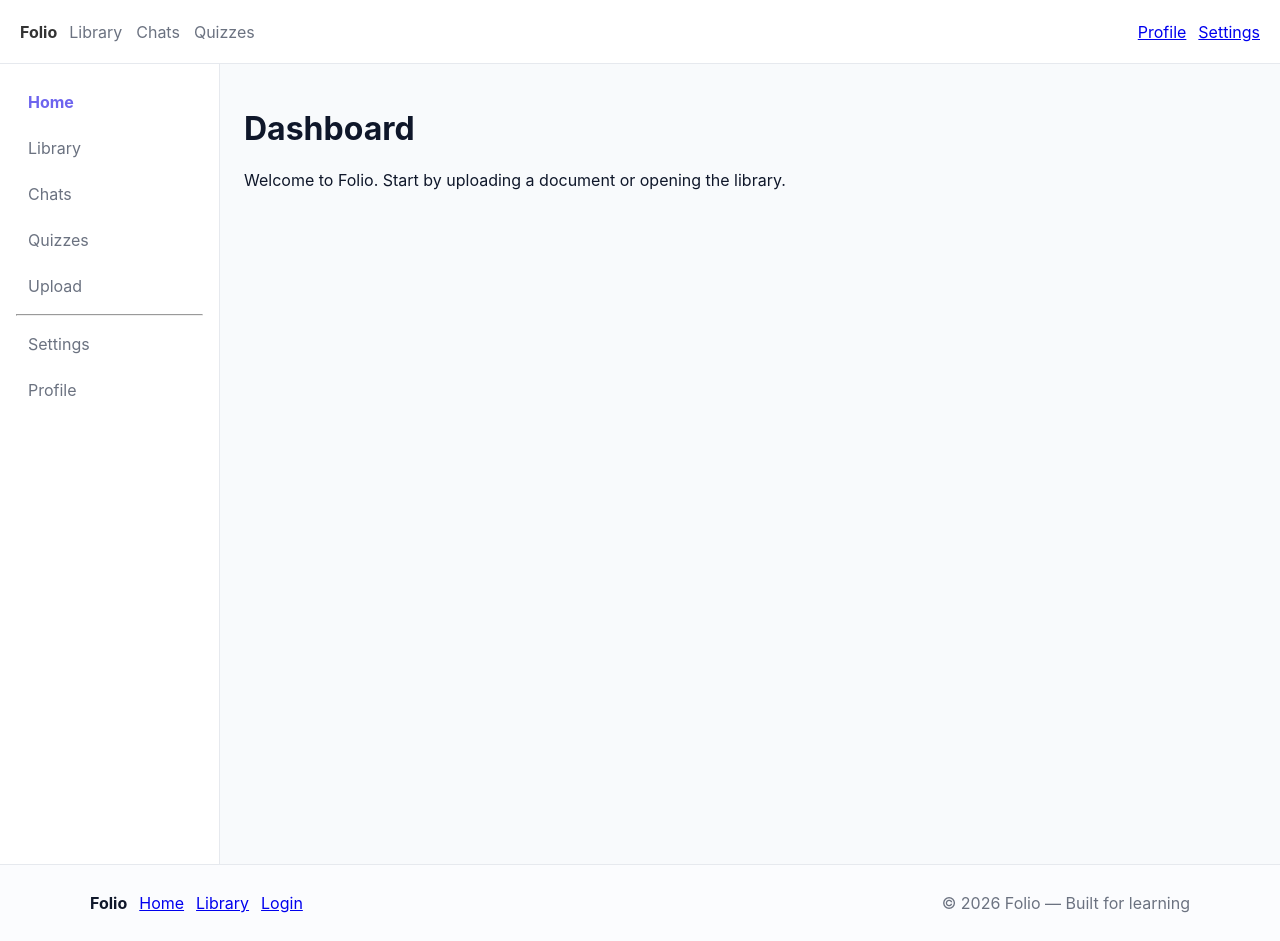
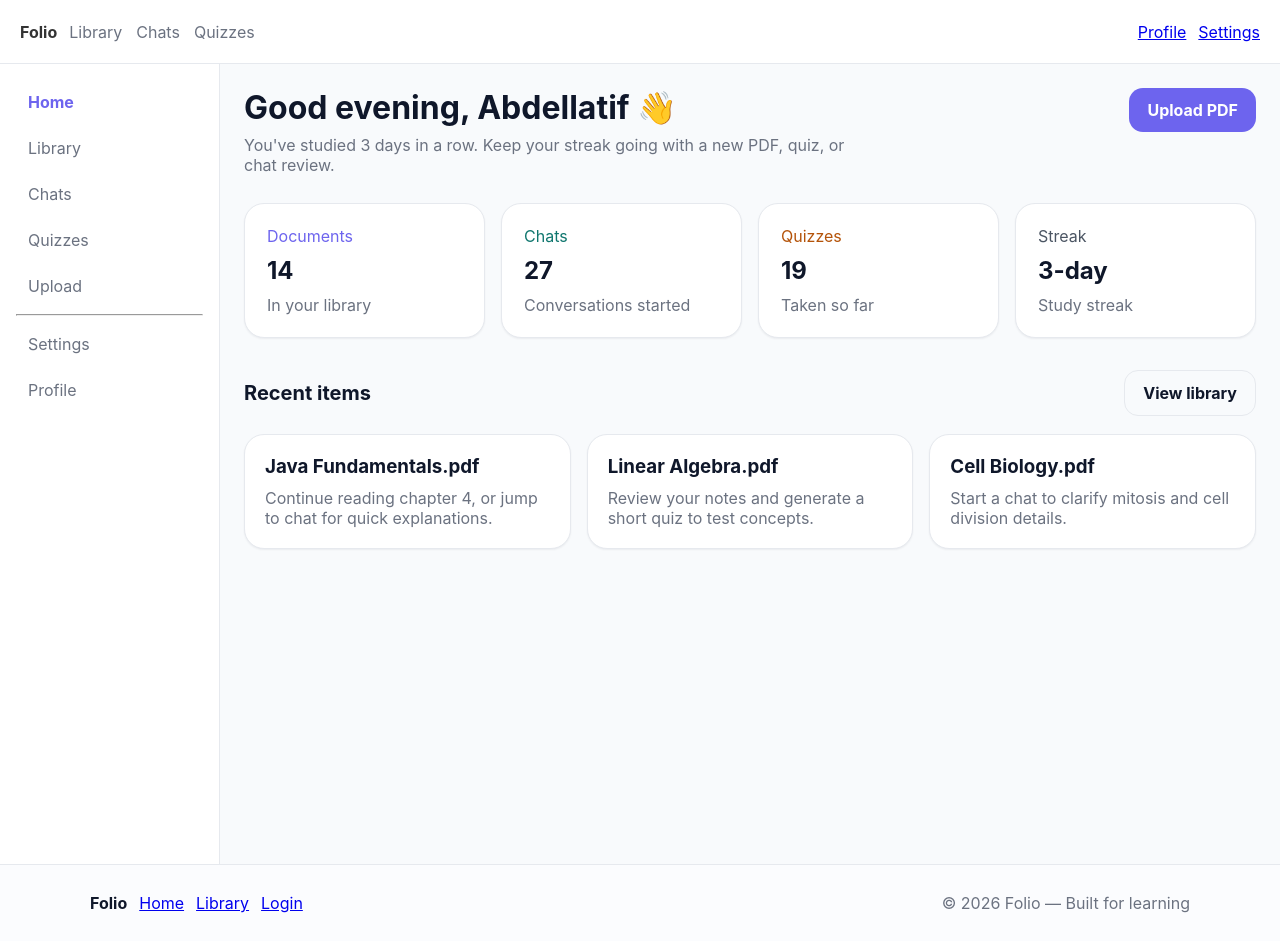
Before and after one commit to abdelllatif/AI_learning_platform, a React (Vite) app in the folder frontend/: page /dashboard in a window 1280 px wide. Built offline with nearby package versions, Linux system fonts and the light colour scheme.

Commit message:
feat(frontend): add Dashboard content and layout

```diff
--- a/frontend/src/pages/Dashboard.jsx
+++ b/frontend/src/pages/Dashboard.jsx
@@ -1,9 +1,59 @@
 import React from 'react'
+import { Link } from 'react-router-dom'
+
 export default function Dashboard(){
   return (
     <div>
-      <h1>Dashboard</h1>
-      <p>Welcome to Folio. Start by uploading a document or opening the library.</p>
+      <div className="page-header">
+        <div>
+          <h1 className="page-title">Good evening, Abdellatif 👋</h1>
+          <p className="page-subtitle">You've studied 3 days in a row. Keep your streak going with a new PDF, quiz, or chat review.</p>
+        </div>
+        <Link to="/upload" className="btn btn-primary">Upload PDF</Link>
+      </div>
+
+      <div className="stats-grid">
+        <div className="card stats-card">
+          <span style={{color:'#6D64EE'}}>Documents</span>
+          <b>14</b>
+          <span style={{color:'#6B7280'}}>In your library</span>
+        </div>
+        <div className="card stats-card">
+          <span style={{color:'#0F766E'}}>Chats</span>
+          <b>27</b>
+          <span style={{color:'#6B7280'}}>Conversations started</span>
+        </div>
+        <div className="card stats-card">
+          <span style={{color:'#B45309'}}>Quizzes</span>
+          <b>19</b>
+          <span style={{color:'#6B7280'}}>Taken so far</span>
+        </div>
+        <div className="card stats-card">
+          <span style={{color:'#4B5563'}}>Streak</span>
+          <b>3-day</b>
+          <span style={{color:'#6B7280'}}>Study streak</span>
+        </div>
+      </div>
+
+      <div className="section-title">
+        <h2>Recent items</h2>
+        <Link to="/documents" className="btn btn-ghost">View library</Link>
+      </div>
+
+      <div className="grid-3">
+        <div className="card">
+          <h3 style={{margin:'0 0 10px'}}>Java Fundamentals.pdf</h3>
+          <p style={{color:'#6B7280',margin:0}}>Continue reading chapter 4, or jump to chat for quick explanations.</p>
+        </div>
+        <div className="card">
+          <h3 style={{margin:'0 0 10px'}}>Linear Algebra.pdf</h3>
+          <p style={{color:'#6B7280',margin:0}}>Review your notes and generate a short quiz to test concepts.</p>
+        </div>
+        <div className="card">
+          <h3 style={{margin:'0 0 10px'}}>Cell Biology.pdf</h3>
+          <p style={{color:'#6B7280',margin:0}}>Start a chat to clarify mitosis and cell division details.</p>
+        </div>
+      </div>
     </div>
   )
 }
```
